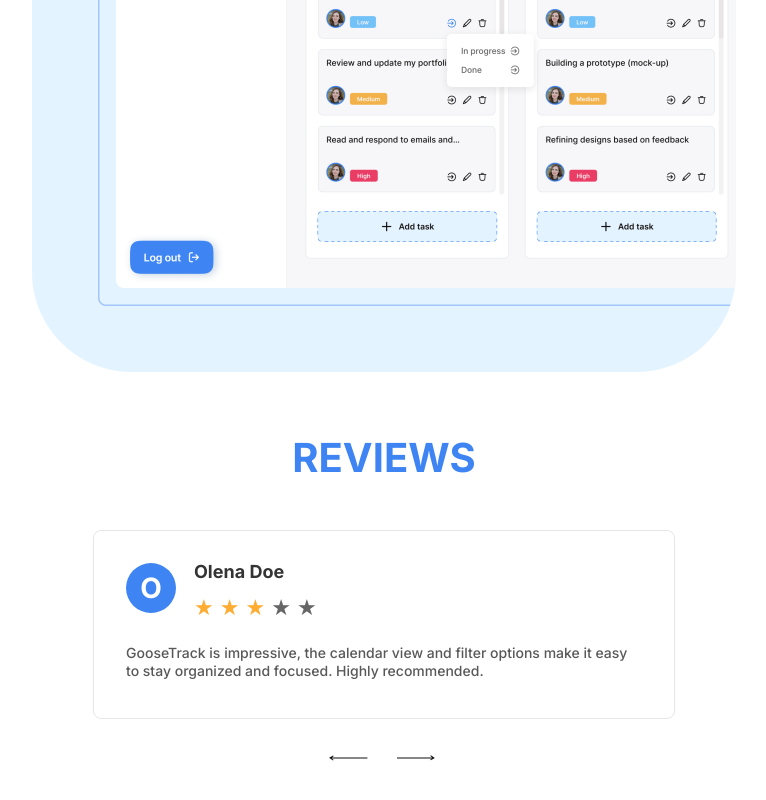
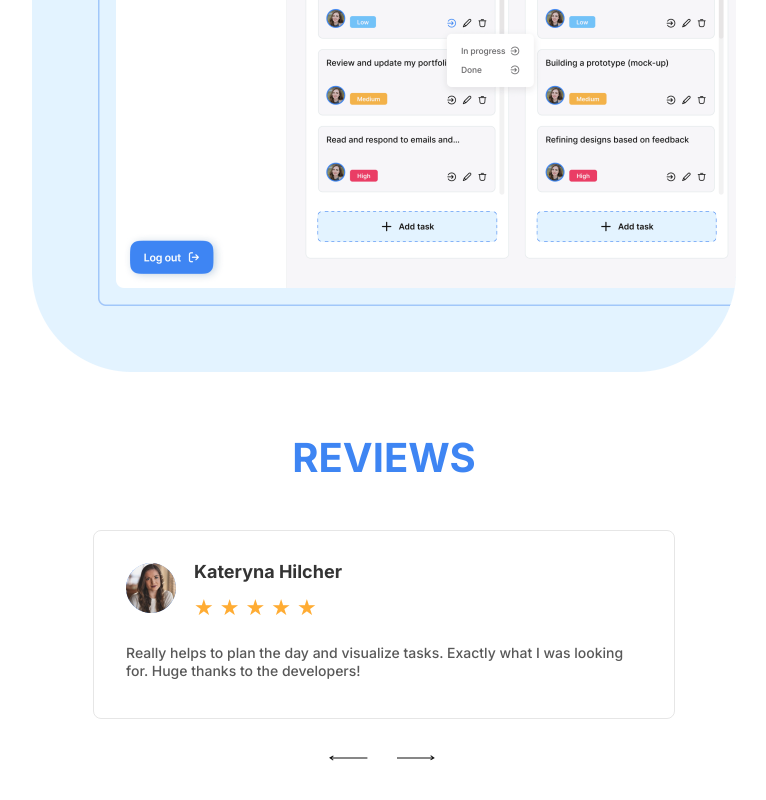
Before and after one commit to 0trava/project-CodeMasters02, a React (Create React App) app: page / in a window 1280 px wide. Shown: the part 4076-4876 px from the top of the page, without its empty margins (256-1022 px from the left). Built offline with nearby package versions, Linux system fonts and the light colour scheme.

Commit message:
reviews add map for json

```diff
--- a/src/components/Review/Review.css
+++ b/src/components/Review/Review.css
@@ -56,6 +56,7 @@
 
   /* ---------------- */
   .rating {
+    pointer-events: none;
     display: flex;
     flex-direction: row-reverse;
     justify-content: flex-end;
--- a/src/components/Review/Review.jsx
+++ b/src/components/Review/Review.jsx
@@ -1,26 +1,22 @@
-import React, { useState } from 'react';
+import React from 'react';
 import reviewImg from '../WORK-file/Review_1.png';
 import './Review.css';
 
-export const Review = () => {
-  const name = 'Olena Doe';
-  const comment =
-    'GooseTrack is impressive, the calendar view and filter options make it easy to stay organized and focused. Highly recommended.';
-  const stars = 3;
-  const avatar = '';
+export const Review = ({listReview}) => {
 
-  const checked = value => {
-    if (value === stars) {
+
+  // console.log(review.listReview.owner);
+  const {rating, owner, comment, avatar, id } = listReview;
+
+  const checked = (value) => {
+
+    if (value === rating) {
+      console.log(value);
       return true;
     }
     return false;
   };
 
-  const [setIsChecked] = useState(false);
-
-  const handleCheckboxChange = event => {
-    setIsChecked(event.target.checked);
-  };
 
   return (
     <div>
@@ -29,55 +25,50 @@ export const Review = () => {
           {avatar ? (
             <img src={reviewImg} alt="reviewImg" key="reviewImg" />
           ) : (
-            <p>{name[0]}</p>
+            <p>{owner.name[0]}</p>
           )}
         </div>
         <div>
-          <h3 className="review__name">{name}</h3>
+          <h3 className="review__name">{owner.name}</h3>
           <div className="rating">
             <input
               type="radio"
               id="star5"
-              name="rate"
+              name={id}
               value="5"
               checked={checked(5)}
-              onChange={handleCheckboxChange}
             />
             <label htmlFor="star5" title="text"></label>
             <input
               type="radio"
               id="star4"
-              name="rate"
+              name={id}
               value="4"
               checked={checked(4)}
-              onChange={handleCheckboxChange}
             />
             <label htmlFor="star4" title="text"></label>
             <input
               type="radio"
               id="star3"
-              name="rate"
+              name={id}
               value="3"
               checked={checked(3)}
-              onChange={handleCheckboxChange}
             />
             <label htmlFor="star3" title="text"></label>
             <input
               type="radio"
               id="star2"
-              name="rate"
+              name={id}
               value="2"
               checked={checked(2)}
-              onChange={handleCheckboxChange}
             />
             <label htmlFor="star2" title="text"></label>
             <input
               type="radio"
               id="star1"
-              name="rate"
+              name={id}
               value="1"
               checked={checked(1)}
-              onChange={handleCheckboxChange}
             />
             <label htmlFor="star1" title="text"></label>
           </div>
--- a/src/components/SimpleSlider/SimpleSlider.jsx
+++ b/src/components/SimpleSlider/SimpleSlider.jsx
@@ -2,9 +2,11 @@ import React, { Component } from "react";
 import Slider from "react-slick";
 import './SimpleSlider.css';
 import { Review } from "components/Review/Review";
+import listReview from '../WORK-file/reviews.json';
 
 
 export default class SimpleSlider extends Component {
+
   render() {
     const settings = {
       dots: false,
@@ -29,10 +31,10 @@ export default class SimpleSlider extends Component {
           breakpoint: 768,
           settings: {
             slidesToShow: 1,
-            slidesToScroll: 3,
+            slidesToScroll: 1,
             initialSlide: 0,
             speed: 800,
-            infinite: true,
+            infinite: false,
           }
         },
         {
@@ -47,26 +49,20 @@ export default class SimpleSlider extends Component {
 
     ]
     };
+
+
     return (
       <div className="SimpleSlider">
         <h2> Reviews</h2>
         <Slider {...settings} className="slider">
-          <Review/>
-          <div>
-            <h3>2</h3>
-          </div>
-          <div>
-            <h3>3</h3>
-          </div>
-          <div>
-            <h3>4</h3>
-          </div>
-          <div>
-            <h3>5</h3>
-          </div>
-          <div>
-            <h3>6</h3>
-          </div>
+        {listReview.map((review, index ) => {
+             return (
+              <div>
+                <Review key={index} listReview={review}/>
+              </div>
+             )
+
+          })}
         </Slider>
       </div>
     );
--- a/src/components/WORK-file/reviews.json
+++ b/src/components/WORK-file/reviews.json
@@ -1,38 +1,33 @@
 [
   {
-    "name": "Kateryna Hilcher",
-    "comment": "Really helps to plan the day and visualize tasks. Exactly what I was looking for. Huge thanks to the developers! "
+    "id": "274156491",
+    "rating": 5,
+    "avatar": "../WORK-file/Review_1.png",
+    "comment": "Really helps to plan the day and visualize tasks. Exactly what I was looking for. Huge thanks to the developers! ",
+    "owner": {
+      "_id": "274156491dgsgdg",
+      "name": "Kateryna Hilcher"
+    }
+
   },
   {
-    "name": "Mykola Kapytaniuk",
-    "comment": "Very cool app, everything is clear and functional. A great program for time chronology."
+    "id": "274156491dgsg11",
+    "rating": 3,
+    "avatar": "",
+    "comment": "Very cool app, everything is clear and functional. A great program for time chronology.",
+    "owner": {
+      "_id": "274156491dgsgdgsdgs",
+      "name": "Mykola Kapytaniuk"
+    }
   },
   {
-    "name": "Ihor Dronenko",
-    "comment": "Really helps to increase productivity. The application has a clear interface and useful features. I like it at the initial stage. "
-  },
-  {
-    "name": "Volodymyr Shvets",
-    "comment": "A good, visual time planning program."
-  },
-  {
-    "name": "Margaryta Martinova",
-    "comment": "Very useful and wonderful app. Very convenient, can be used on all my devices with the same notes without rewriting every time I switch devices. "
-  },
-  {
-    "name": "Oleksandr Bebelyuk",
-    "comment": "Very convenient program for work and personal planning. It replaced a whole CRM system for me at work. The mobile version works great without crashes or bugs, just like the PC browser version. Instant synchronization. Very easy and convenient to use. 5/5 "
-  },
-  {
-    "name": "Dima Babyk",
-    "comment": "Excellent app! I use it a lot and everything is great. But I can't understand why you can't put your own photo as the background of the board, it would be much better. Otherwise, I recommend it for structuring any work, projects, and more. "
-  },
-  {
-    "name": "Pavlo Trunov",
-    "comment": "A pleasant find for me. It's exactly what I was looking for. The main advantage is the visual visualization in the form of boards and cards. I recommend it!"
-  },
-  {
-    "name": "Sergiy Kulykov",
-    "comment": "This is the best app for planning big or small goals. For the first time, I see such a convenient and understandable system where you can lay out your thoughts on shelves and understand what you want and how to achieve it, using small steps to your goal. Thank you very much💛"
+    "id": "274156491dgsg",
+    "rating": 5,
+    "avatar": "",
+    "comment": "it's the best sity",
+    "owner": {
+      "_id": "274156491dgsgdgsdgs",
+      "name": "Svetlana Lytvyn"
+    }
   }
 ]
```
